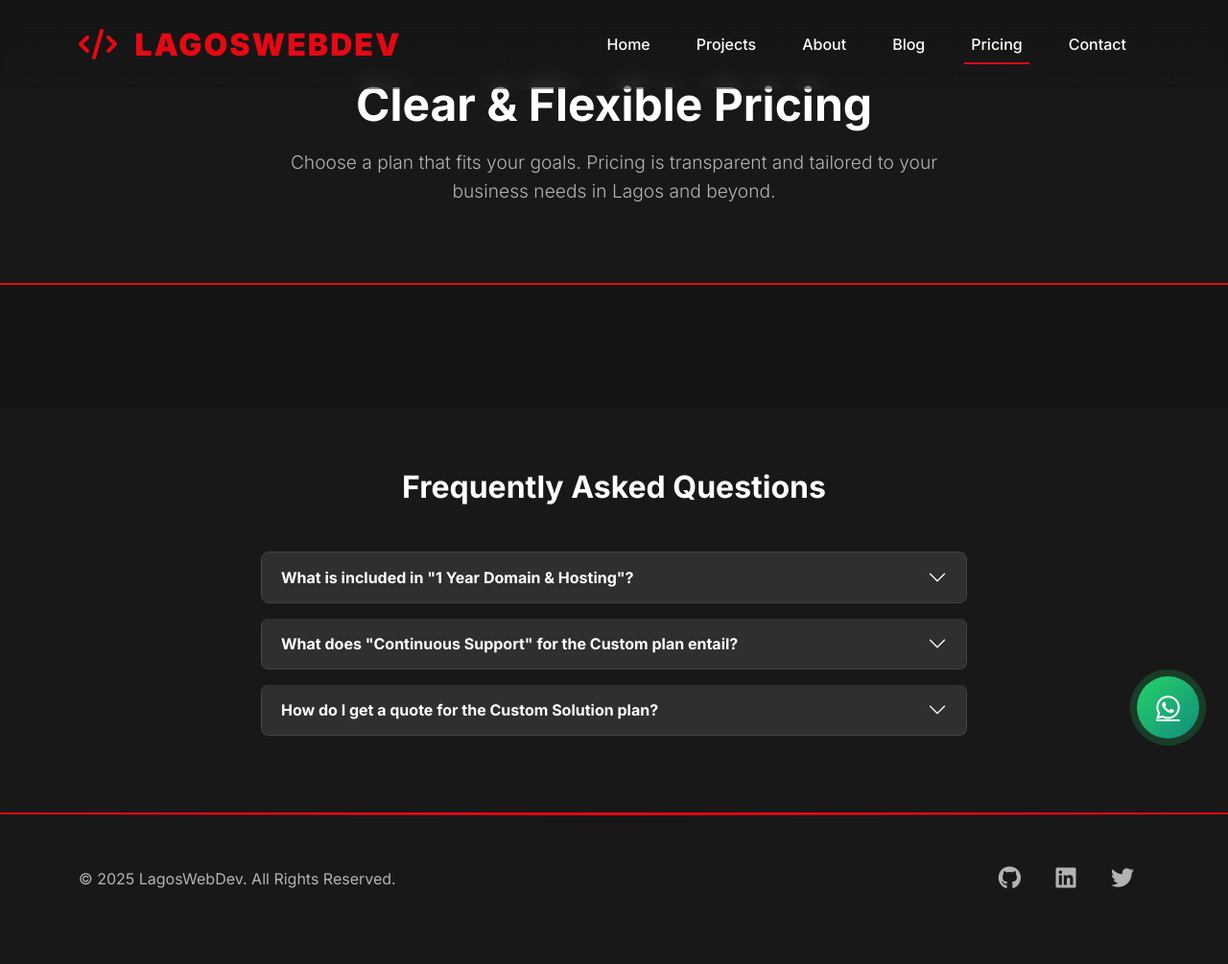
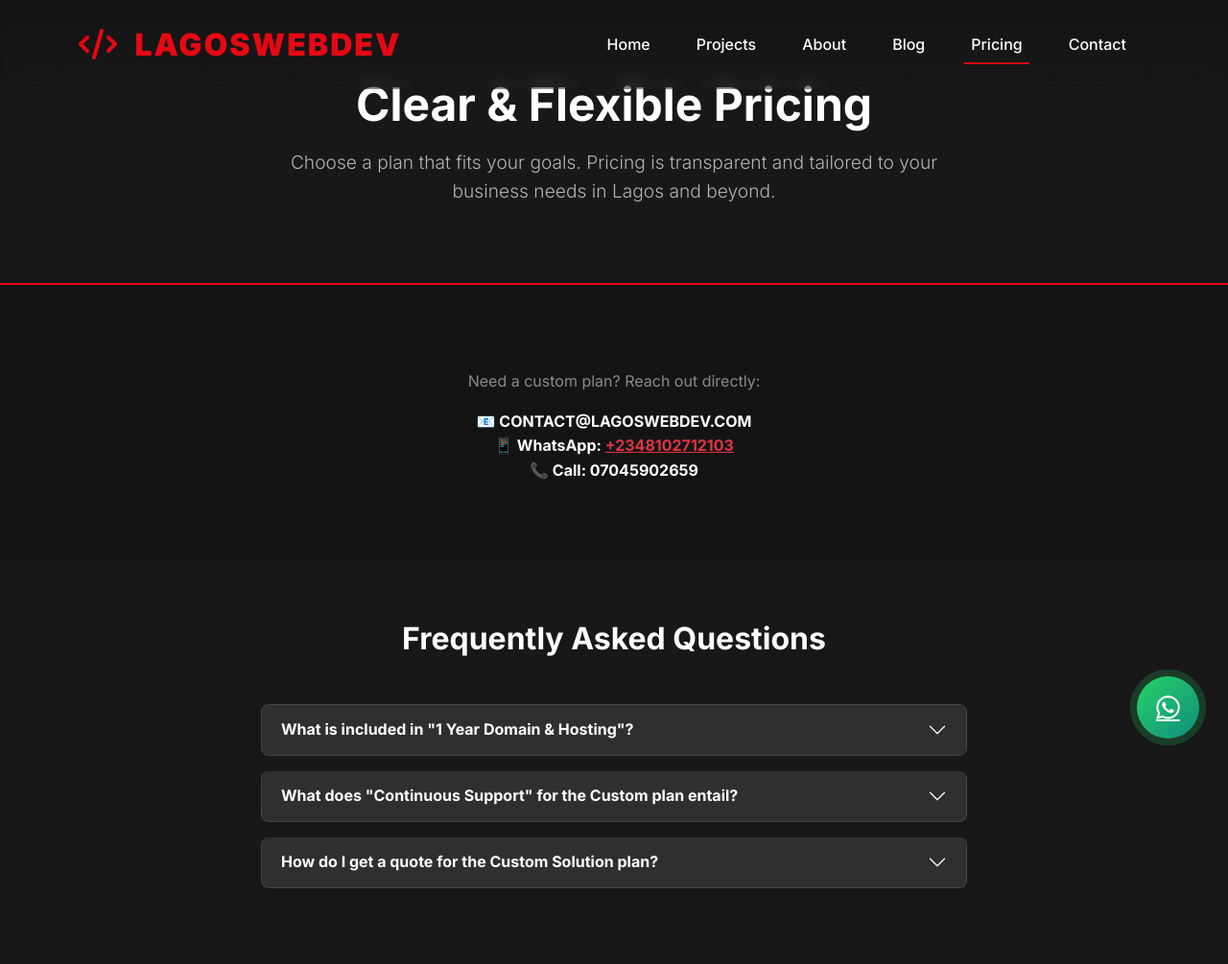
Before and after one commit to Teejayskillz/myportfolio, a Django app: page /pricing/ in a window 1280 px wide. Shown: the top 1005 px of the page at 96% size. Before the commit the page ends 926 px from the top, so only its background shows below. Run offline with Django 5.2, Linux system fonts and the light colour scheme; data that the repository does not hold is empty; some libraries are stand-ins or nearby versions.

Commit message:
aded new chnages tobthe pricing page

```diff
--- a/templates/pricing/pricing_page.html
+++ b/templates/pricing/pricing_page.html
@@ -73,7 +73,7 @@
         flex-direction: column;
     }
     .pricing-title {
-        font-size: 2.5rem;
+        font-size: 2.2rem;
         font-weight: 900;
         color: var(--netflix-white);
     }
@@ -92,7 +92,7 @@
         color: var(--netflix-red);
     }
     .pricing-button {
-        margin-top: auto; /* Pushes button to the bottom */
+        margin-top: auto;
     }
 
     /* FAQ Section */
@@ -126,7 +126,6 @@
     .accordion-button::after {
         filter: brightness(0) invert(1);
     }
-
 </style>
 
 <!-- PRICING HERO -->
@@ -149,9 +148,9 @@
                     <div class="pricing-body">
                         <h2 class="pricing-title">
                             {% if plan.is_premium %}
-                                Custom Quote <small class="text-white-50">(Contact Me)</small>
+                                Custom Quote <small>(Contact Me)</small>
                             {% else %}
-                                Starting from ₦{{ plan.price|floatformat:"0" }}<small class="text-white-50"> </small>
+                                Starting from ₦{{ plan.price|floatformat:"0" }}
                             {% endif %}
                         </h2>
                         <ul class="list-unstyled mt-4 mb-5 features-list">
@@ -168,6 +167,16 @@
                 </div>
             </div>
             {% endfor %}
+        </div>
+
+        <!-- Contact CTA under pricing -->
+        <div class="text-center mt-5">
+            <p class="text-white-50">Need a custom plan? Reach out directly:</p>
+            <p class="fw-bold text-white">
+                📧 CONTACT@LAGOSWEBDEV.COM <br>
+                📱 WhatsApp: <a href="https://wa.me/2348102712103" class="text-danger">+2348102712103</a> <br>
+                📞 Call: 07045902659
+            </p>
         </div>
     </div>
 </section>
```
